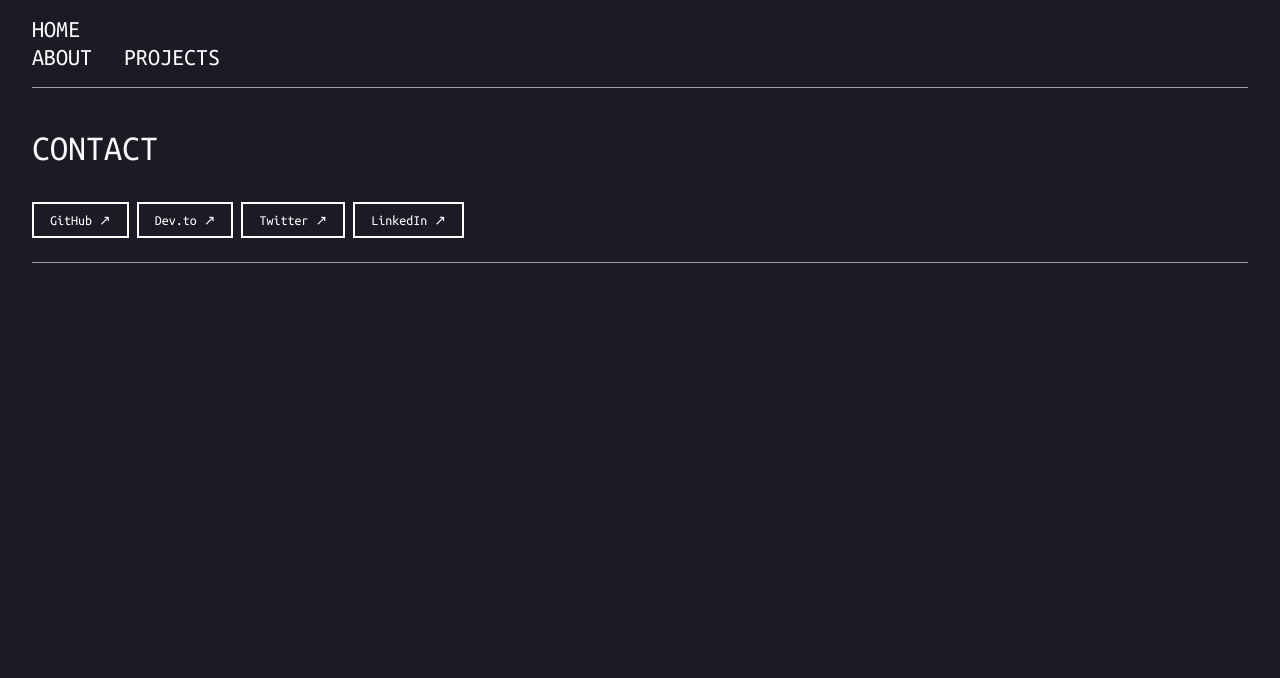
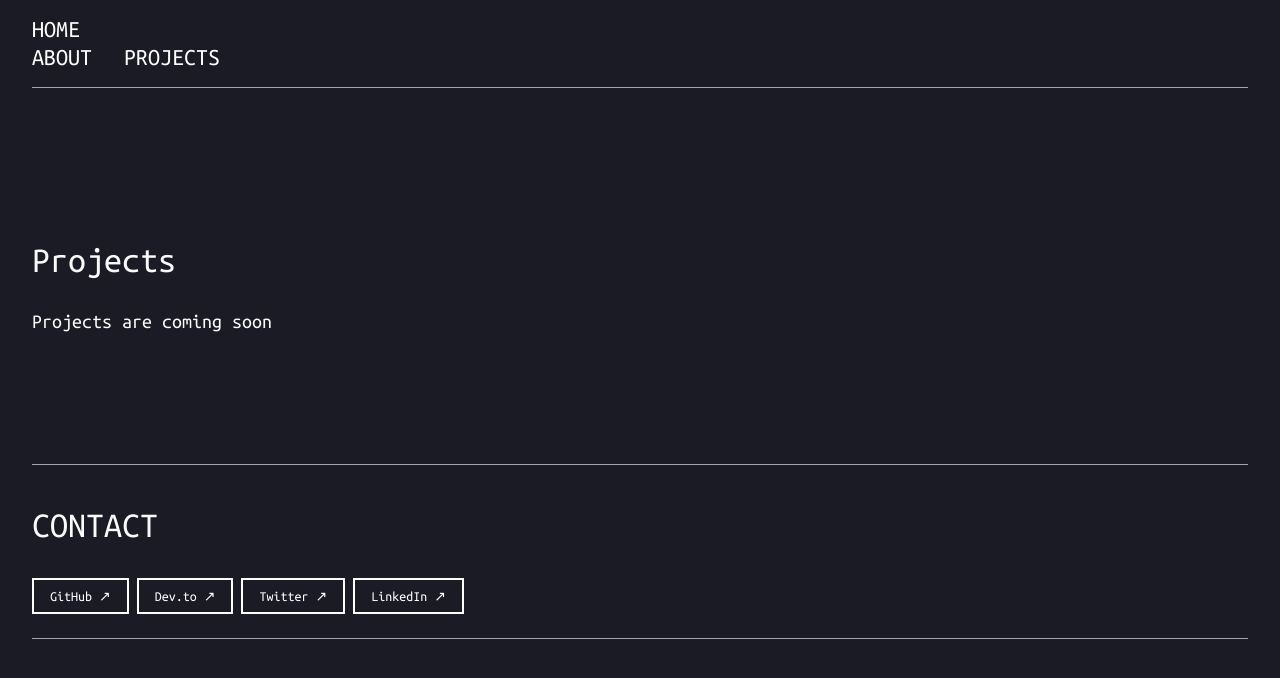
Before and after one commit to bekzodnj/bekzodnj.github.io, a React (Create React App) app: page /projects in a window 1280 px wide. Shown: the top 678 px of the page. Built offline with nearby package versions, Linux system fonts and the light colour scheme.

Commit message:
Added projects page

```diff
--- a/src/App.js
+++ b/src/App.js
@@ -9,7 +9,9 @@ import Navbar from './components/Navbar';
 import Hero from './components/Hero';
 import Experience from './components/Experience';
 import Contact from './components/Contact';
+
 import About from './pages/About';
+import Projects from './pages/Projects';
 
 function App() {
   return (
@@ -21,6 +23,7 @@ function App() {
             <Route exact path='/' component={Hero} />
             <Route exact path='/' component={Experience} />
             <Route exact path='/about' component={About} />
+            <Route exact path='/projects' component={Projects} />
           </Switch>
           <Contact />
         </div>
--- /dev/null
+++ b/src/pages/Projects.js
@@ -0,0 +1,14 @@
+import React from 'react';
+
+function Projects() {
+  return (
+    <div className='pv5 pv6-ns bb b--white-60'>
+      <h1 className='f3 f2-ns' style={{ fontWeight: 400 }}>
+        Projects
+      </h1>
+      <p className='f6 f4-ns lh-copy measure  mw7'>Projects are coming soon</p>
+    </div>
+  );
+}
+
+export default Projects;
```
